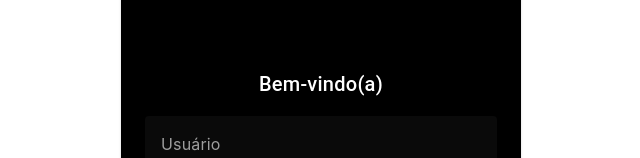
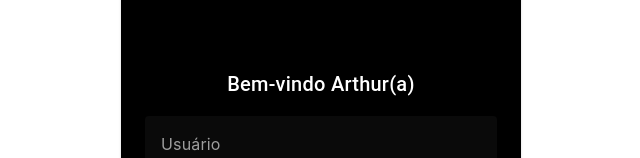
Before and after one commit to richarlysonprolins/acampamento, a Vue app: page /login in a window 1280 px wide. Shown: the part 385-543 px from the top of the page, without its empty margins (319-959 px from the left). Built offline with nearby package versions, Linux system fonts and the light colour scheme; no server answers.

Commit message:
Atualizar o Login.vue

```diff
--- a/src/views/Login.vue
+++ b/src/views/Login.vue
@@ -9,7 +9,7 @@
           width="75%"
           height="75%"
         />
-        <h2 class="text-h6">Bem-vindo(a)</h2>
+        <h2 class="text-h6">Bem-vindo Arthur(a)</h2>
       </div>
 
       <v-form @submit.prevent="login">
```
